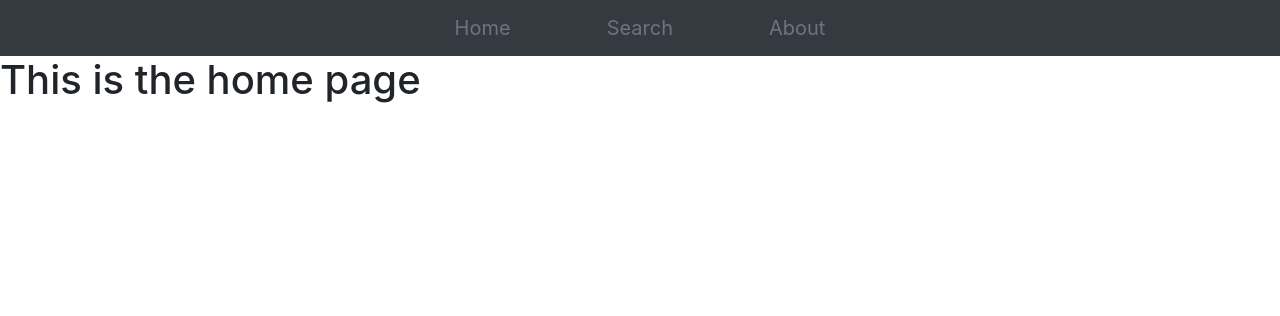
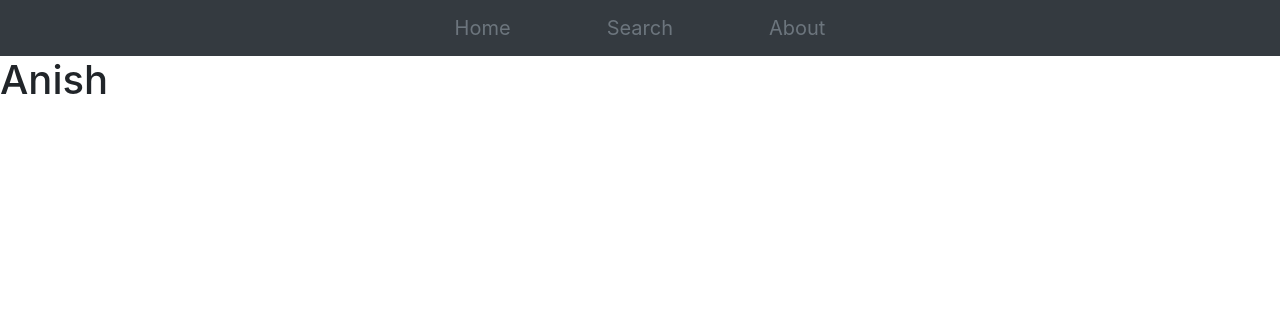
Before and after one commit to anishdhandore/HacksAndCrafts2020, a Flask app: template templates/index.html in a window 1280 px wide. Shown: the top 316 px of the page. Run offline with Flask 2, Linux system fonts and the light colour scheme; the template is opened without the code that fills it, so the values that code supplies are empty.

Commit message:
first commit

```diff
--- a/templates/index.html
+++ b/templates/index.html
@@ -15,6 +15,6 @@
     </nav>
 
 
-    <h1>This is the home page</h1>
+    <h1>Anish</h1>
   </body>
 </html>
```
